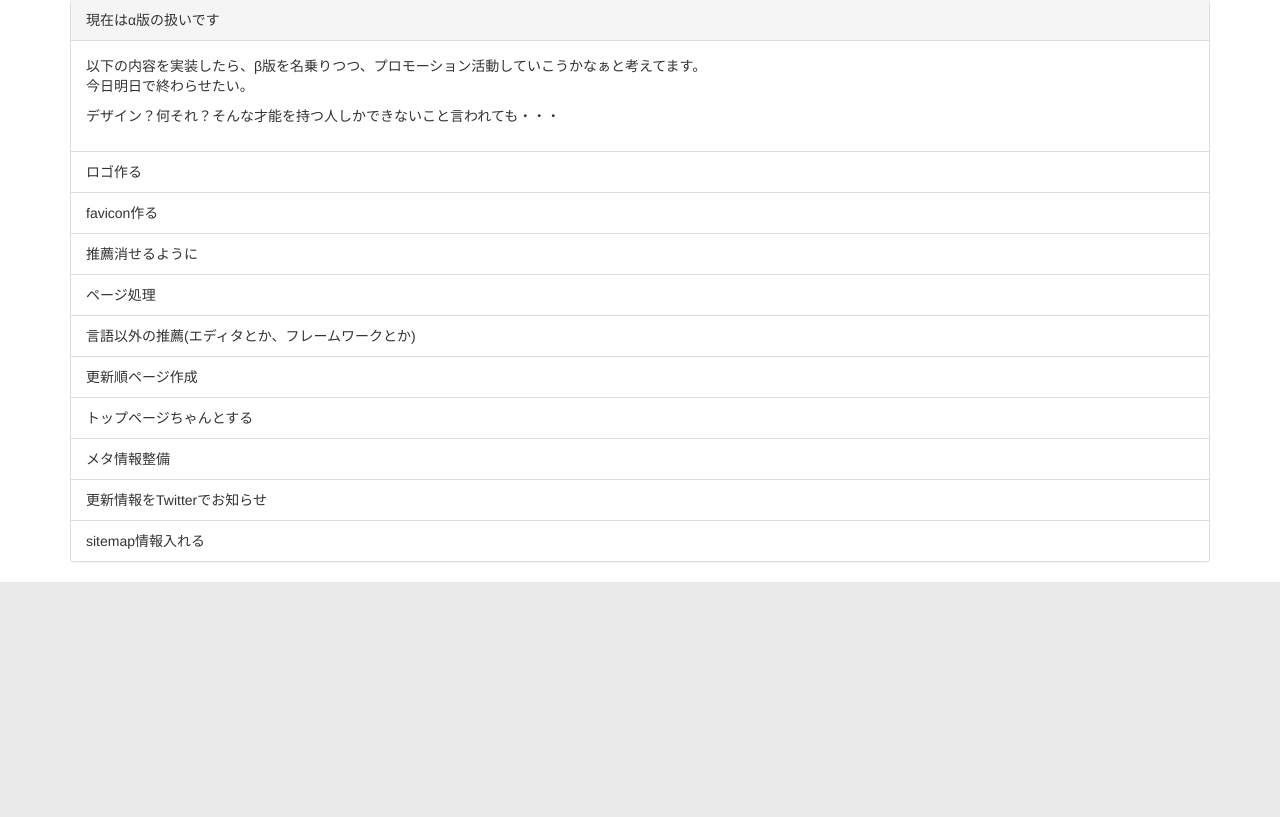
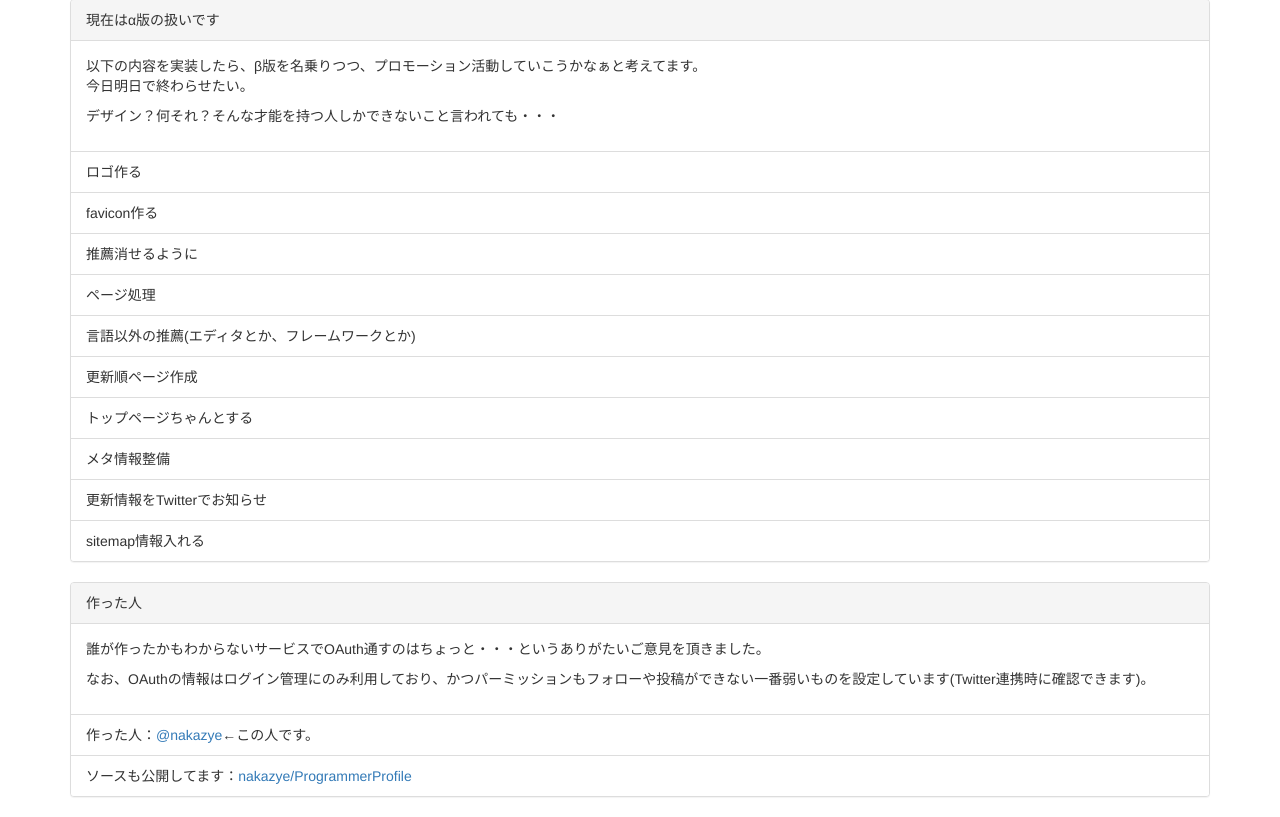
Before and after one commit to nakazye/ProgrammerProfile, a Django app: page / in a window 1280 px wide. Shown: the part 1255-2072 px from the top of the page. Before the commit the page ends 1837 px from the top, so only its background shows below. Run offline with Django 3.2, Linux system fonts and the light colour scheme; parts of the project's set-up code (start-up, migrations or seed data) failed here and were passed over; some libraries are stand-ins or nearby versions.

Commit message:
add owner info

```diff
--- a/ProgrammerProfile/templates/index.html
+++ b/ProgrammerProfile/templates/index.html
@@ -65,5 +65,22 @@
             </div>
         </div>
     </div>
+
+    <div class="row">
+        <div class="col-md-12">
+            <div class="panel panel-default">
+                <div class="panel-heading">作った人</div>
+                <div class="panel-body">
+                    <p>誰が作ったかもわからないサービスでOAuth通すのはちょっと・・・というありがたいご意見を頂きました。</p>
+                    <p>なお、OAuthの情報はログイン管理にのみ利用しており、かつパーミッションもフォローや投稿ができない一番弱いものを設定しています(Twitter連携時に確認できます)。</p>
+                </div>
+                <ul class="list-group">
+                    <li class="list-group-item">作った人：<a href="/user/nakazye/">@nakazye</a>←この人です。</li>
+                    <li class="list-group-item">ソースも公開してます：<a href="https://github.com/nakazye/ProgrammerProfile" target="_blank">nakazye/ProgrammerProfile</a></li>
+                </ul>
+            </div>
+        </div>
+    </div>
+
 </div>
 {% endblock %}
```
